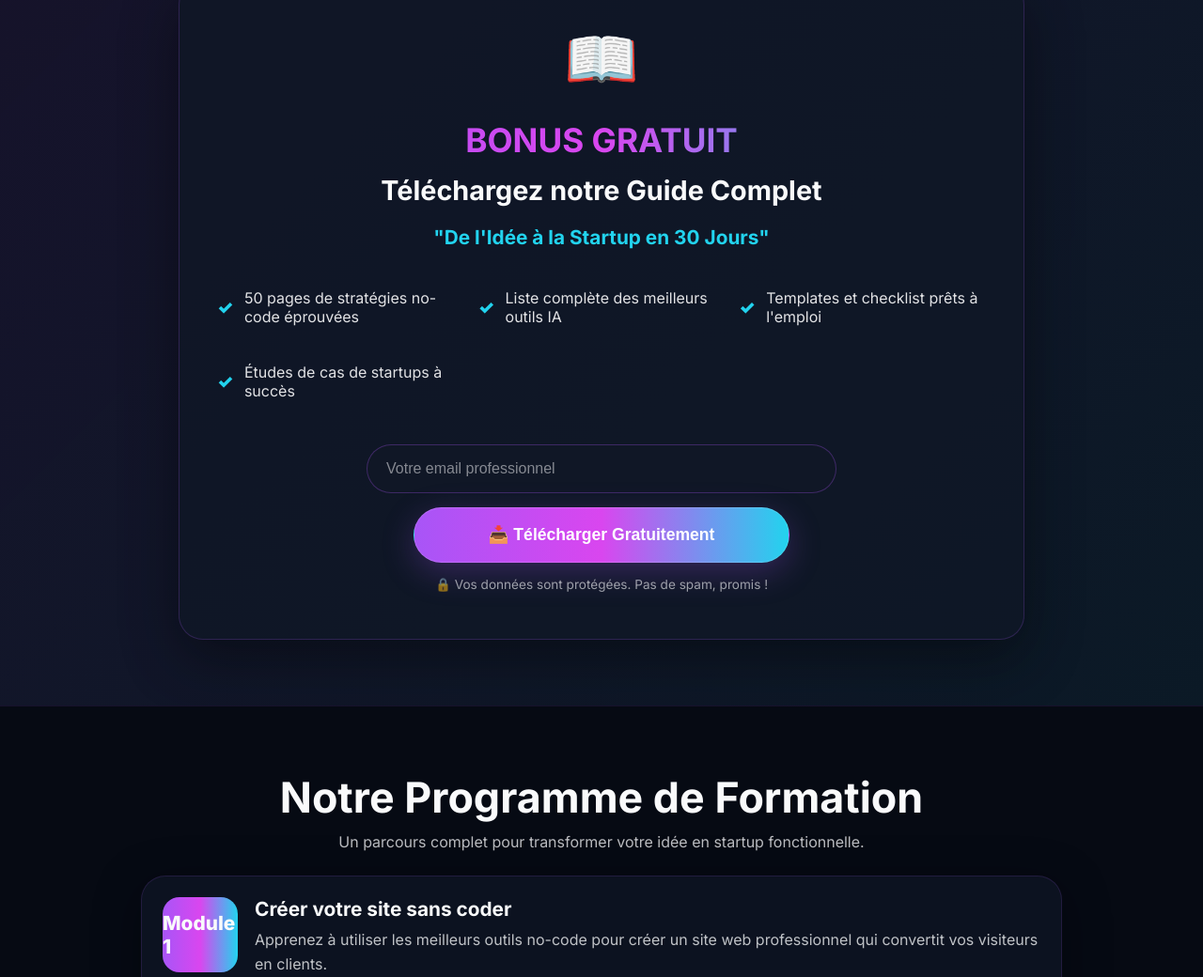
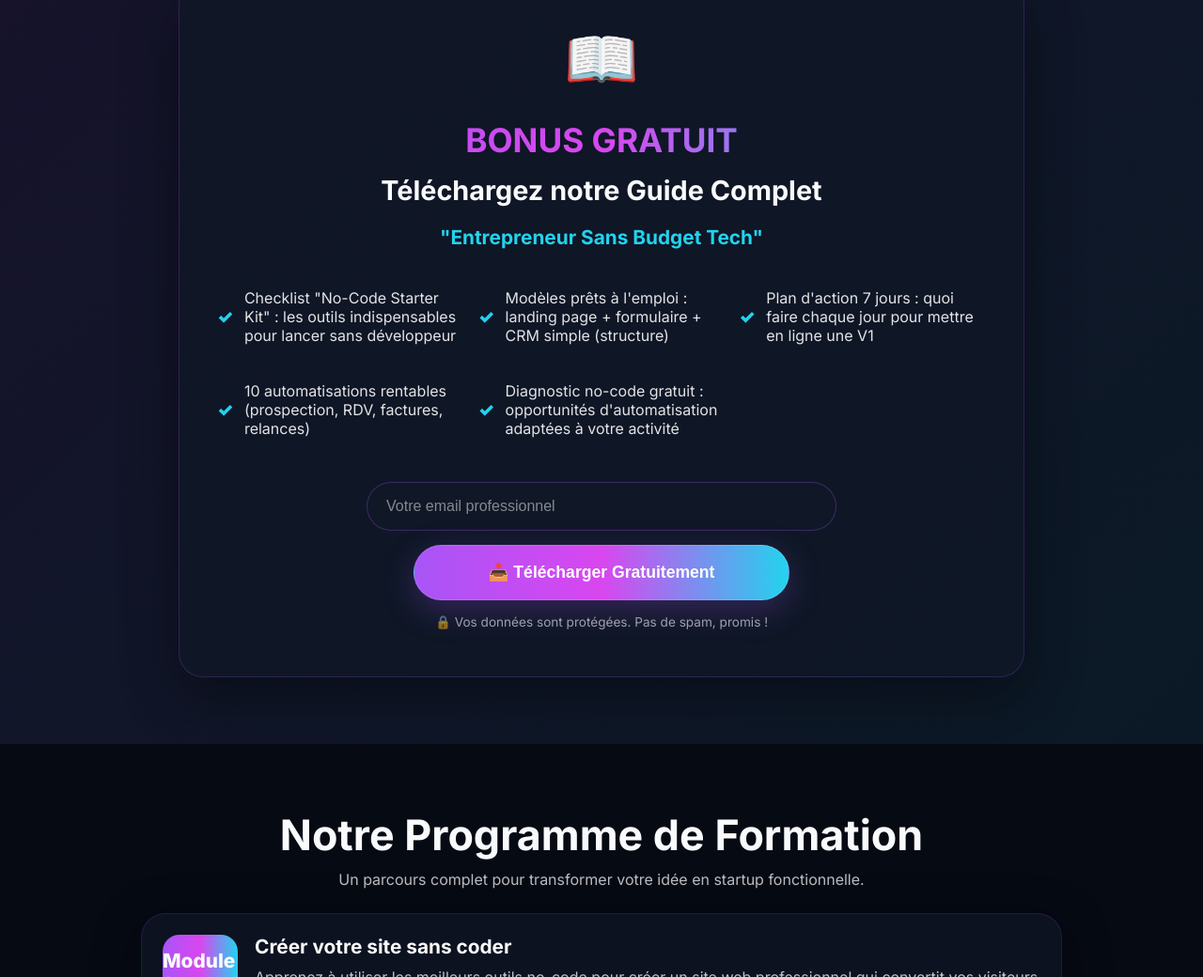
Before and after one commit to geniuslab-ch/Innovation, a website: page index.html in a window 1280 px wide. Shown: the part 2390-3430 px from the top of the page at 94% size. Drawn offline with Linux system fonts and the light colour scheme; a script that the page names is missing.

Commit message:
📚 Mise à jour Lead Magnet avec nouveau contenu + téléchargement PDF actif

```diff
--- a/index.html
+++ b/index.html
@@ -500,25 +500,29 @@
           Téléchargez notre Guide Complet
         </h3>
         <p style="font-size: 1.3rem; font-weight: 700; color: #22d3ee; margin-bottom: 30px;">
-          "De l'Idée à la Startup en 30 Jours"
+          "Entrepreneur Sans Budget Tech"
         </p>
 
         <div class="lead-benefits">
           <div class="benefit-item">
             <span class="benefit-icon">✓</span>
-            <span>50 pages de stratégies no-code éprouvées</span>
+            <span>Checklist "No-Code Starter Kit" : les outils indispensables pour lancer sans développeur</span>
           </div>
           <div class="benefit-item">
             <span class="benefit-icon">✓</span>
-            <span>Liste complète des meilleurs outils IA</span>
+            <span>Modèles prêts à l'emploi : landing page + formulaire + CRM simple (structure)</span>
           </div>
           <div class="benefit-item">
             <span class="benefit-icon">✓</span>
-            <span>Templates et checklist prêts à l'emploi</span>
+            <span>Plan d'action 7 jours : quoi faire chaque jour pour mettre en ligne une V1</span>
           </div>
           <div class="benefit-item">
             <span class="benefit-icon">✓</span>
-            <span>Études de cas de startups à succès</span>
+            <span>10 automatisations rentables (prospection, RDV, factures, relances)</span>
+          </div>
+          <div class="benefit-item">
+            <span class="benefit-icon">✓</span>
+            <span>Diagnostic no-code gratuit : opportunités d'automatisation adaptées à votre activité</span>
           </div>
         </div>
 
```
Also changed, not shown: 1 other file.
